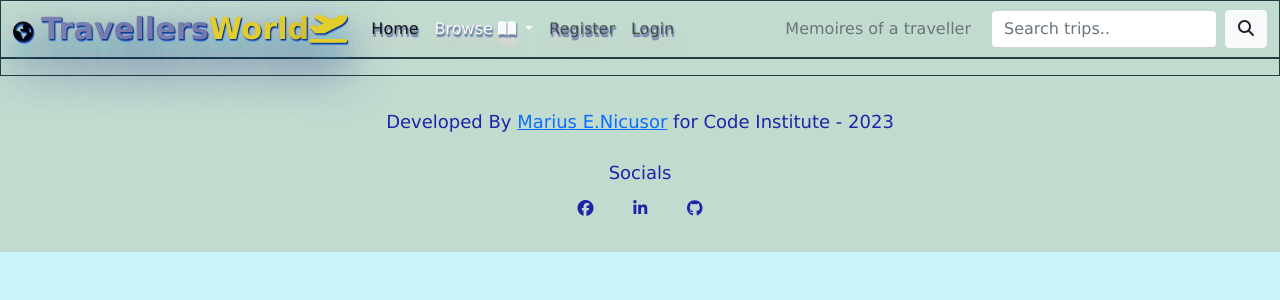
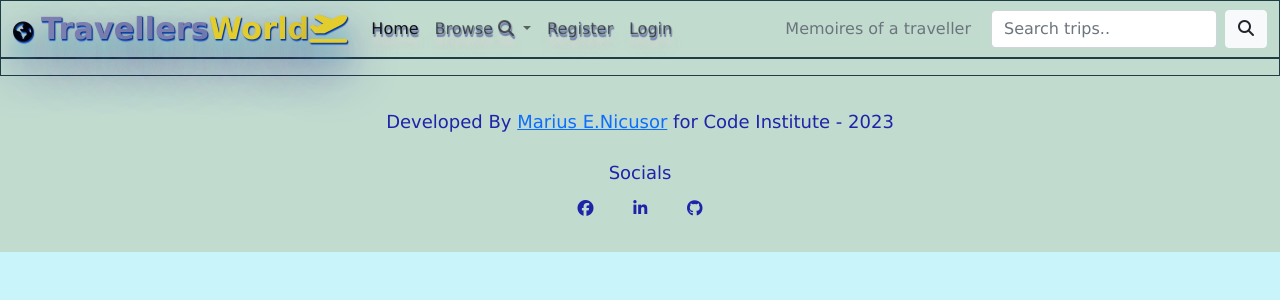
Before and after one commit to EmanuelMariusNicu/traveller-website-pp4, a Django app: page / in a window 1280 px wide. Shown: the top 300 px of the page. Run offline with Django 3.2, Linux system fonts and the light colour scheme; data that the repository does not hold is empty; some libraries are stand-ins or nearby versions; some web fonts are replaced.

```diff
--- a/static/css/style.css
+++ b/static/css/style.css
@@ -1,4 +1,4 @@
-@import url('https://fonts.googleapis.com/css2?family=Arima+Madurai:wght@200&family=Major+Mono+Display&family=Rajdhani:wght@300&display=swap')
+@import url('https://fonts.googleapis.com/css2?family=Arima+Madurai:wght@200&family=Major+Mono+Display&family=Rajdhani:wght@300&display=swap');
 @import url('https://fonts.googleapis.com/css2?family=Orbitron&display=swap');
 
 body {
--- a/templates/base.html
+++ b/templates/base.html
@@ -39,9 +39,9 @@
                         <a class="nav-link active" aria-current="page" href="{% url 'home' %}">Home</a>
                     </li>
                     <li class="nav-item dropdown">
-                        <a class="nav-link dropdown-toggle text-light" href="#" role="button"
+                        <a class="nav-link dropdown-toggle " href="#" role="button"
                             data-bs-toggle="dropdown" aria-expanded="false">
-                            Browse <i class="fa-solid fa-book-open"></i>
+                            Browse <i class="fa fa-search"></i>
                         </a>
                         <ul class="dropdown-menu">
                             <!-- Dropdown nav menu to browse trips by tag/criteria -->
```
